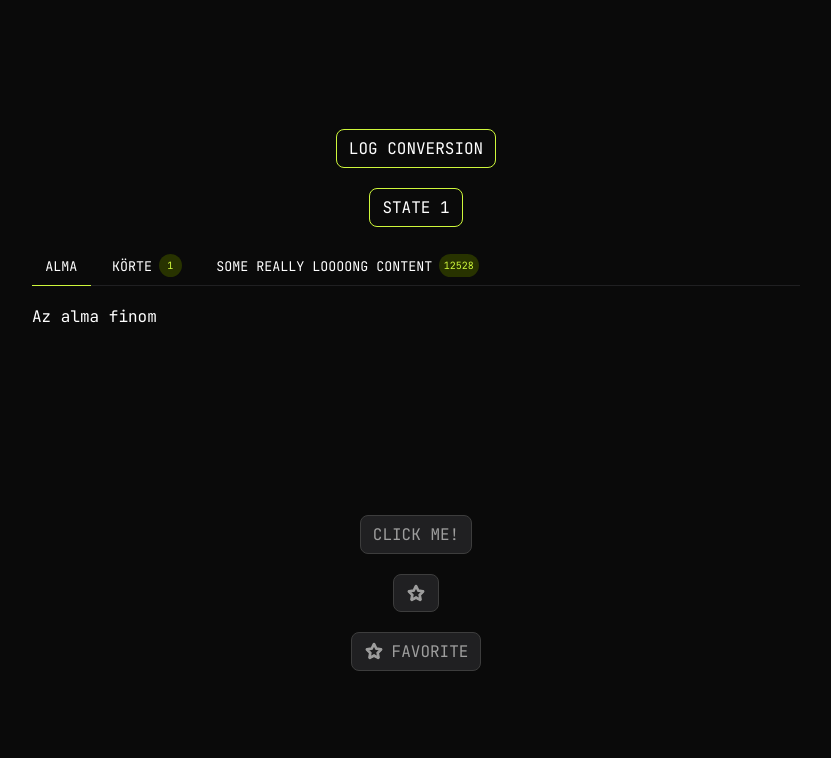
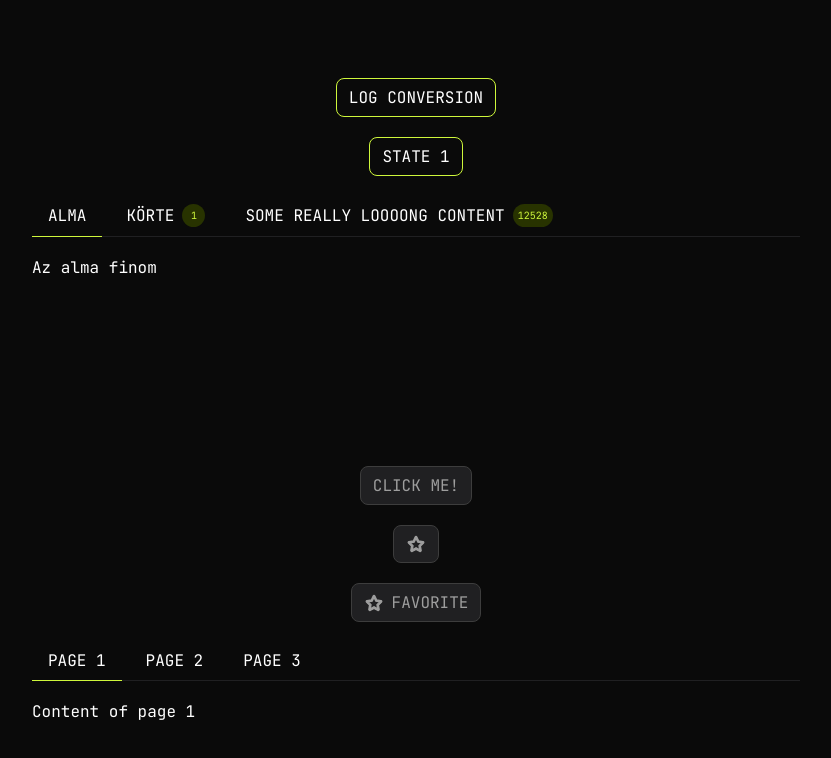
Before and after one commit to MaelkMark/foreign-exchange-checker, a React (Vite) app in the folder app/: page / in a window 1280 px wide. Shown: the top 758 px of the page, without its empty margins (224-1055 px from the left). Built offline with nearby package versions, Linux system fonts and the light colour scheme.

Commit message:
Improved Tabs component to use radio buttons for tab selection; updated styles for better layout and interaction.

```diff
--- a/app/src/App.jsx
+++ b/app/src/App.jsx
@@ -29,7 +29,7 @@ export default function App() {
             <Tabs>
                 <Tabs.Tab label="Alma">Az alma finom</Tabs.Tab>
                 <Tabs.Tab label="Körte" notifications={1}>
-                    Az körte is finom
+                    A körte is finom
                 </Tabs.Tab>
                 <Tabs.Tab label="Some really loooong content" notifications={12528}>
                     Nulla est ex anim ipsum commodo adipisicing incididunt cupidatat dolor esse id
@@ -51,6 +51,11 @@ export default function App() {
                 <SVGStar />
                 Favorite
             </button>
+            <Tabs>
+                <Tabs.Tab label="Page 1">Content of page 1</Tabs.Tab>
+                <Tabs.Tab label="Page 2">Content of page 2</Tabs.Tab>
+                <Tabs.Tab label="Page 3">Content of page 3</Tabs.Tab>
+            </Tabs>
         </>
     );
 }
--- a/app/src/components/Tabs.css
+++ b/app/src/components/Tabs.css
@@ -15,15 +15,22 @@
         border-bottom: 1px solid transparent;
         border-radius: 0.25em;
         user-select: none;
-        cursor: pointer;
         display: flex;
         align-items: center;
         gap: 0.5em;
         transition: 0.2s;
+        position: relative;
 
         &[data-active="true"] {
             border-color: var(--clr-lime-500);
         }
+    }
+
+    .tab-radio {
+        position: absolute;
+        inset: 0;
+        appearance: none;
+        cursor: pointer;
     }
 
     .tab-label-text {
--- a/app/src/components/Tabs.jsx
+++ b/app/src/components/Tabs.jsx
@@ -1,53 +1,65 @@
 import React from "react";
 
-import "./Tabs.css"
+import "./Tabs.css";
 
 export default function Tabs({ children }) {
-    const [activeIdx, setActiveIdx] = React.useState(0);
+    const tabElements = React.Children.toArray(children).filter(
+        child => React.isValidElement(child) && child.type === Tab,
+    );
 
-    const tabElements = React.Children.toArray(children).filter(
-        (child) => React.isValidElement(child) && child.type === Tab,
-    );
+    let initialTabIdx = 0;
+
+    for (const [idx, tab] of tabElements.entries()) {
+        if (tab.props.active === true) {
+            initialTabIdx = idx;
+            break;
+        }
+    }
+
+    const [activeIdx, setActiveIdx] = React.useState(initialTabIdx);
+
+    const tabsId = React.useId();
 
     return (
         <div className="tabs-wrapper">
-            <div className="tabs-labels">
+            <div className="tabs-labels" role="tablist" aria-label="Tabs">
                 {tabElements.map((tab, idx) => {
                     const { label, notifications } = tab.props;
                     const isActive = activeIdx === idx;
 
                     return (
-                        <button
-                            className="tab-label"
-                            data-active={isActive}
-                            onClick={() => setActiveIdx(idx)}
-                            key={idx}
-                        >
+                        <label key={idx} className="tab-label" data-active={isActive}>
+                            <input
+                                type="radio"
+                                className="tab-radio"
+                                name={`tabs--${tabsId}_selected-tab`}
+                                onChange={() => setActiveIdx(idx)}
+                                checked={isActive}
+                            />
                             <span className="tab-label-text">{label}</span>
                             {notifications && (
                                 <span className="tab-label-notifications">{notifications}</span>
                             )}
-                        </button>
+                        </label>
                     );
                 })}
             </div>
             <div className="tabs-contents">
-                {
-                    tabElements.map((tab, idx) => {
-                        const isActive = activeIdx === idx;
-                        return (
-                            <div className="tab-content" data-active={isActive} key={idx}>
-                                {tab.props.children}
-                            </div>
-                        )
-                    })
-                }
+                {tabElements.map((tab, idx) => {
+                    const isActive = activeIdx === idx;
+                    return (
+                        <div className="tab-content" data-active={isActive} key={idx}>
+                            {tab.props.children}
+                        </div>
+                    );
+                })}
             </div>
         </div>
     );
 }
 
-function Tab({ label, notifications, children }) {
+// eslint-disable-next-line no-unused-vars
+function Tab({ label, notifications, active = false, children }) {
     return <>{children}</>;
 }
 
--- a/app/src/index.css
+++ b/app/src/index.css
@@ -39,14 +39,13 @@ body {
     color: var(--clr-neutral-100);
 }
 
-button {
-    cursor: pointer;
+:is(button, input) {
     transition: var(--transition);
     outline: 0.07em solid transparent;
-    user-select: none;
     border: none;
     background: none;
     color: inherit;
+    border-radius: 0.5em;
 
     &:focus {
         outline: 0.07em solid var(--clr-lime-500);
@@ -54,12 +53,17 @@ button {
     }
 }
 
+button {
+    cursor: pointer;
+    user-select: none;
+}
+
+
 .button {
     --transition: 0.2s ease-out;
     padding: 0.5em 0.75em;
     background-color: var(--clr-neutral-600);
     border: 0.07em solid var(--clr-neutral-400);
-    border-radius: 0.5em;
     color: var(--clr-neutral-200);
     font-size: 1rem;
     text-transform: uppercase;
```
